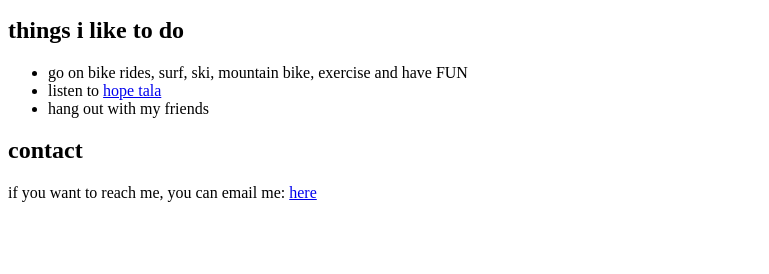
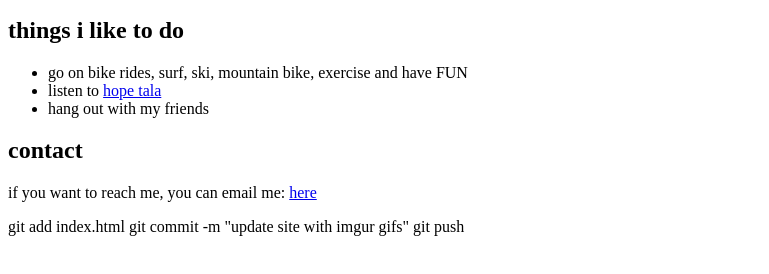
Before and after one commit to larsendrumporter-blip/Larsens-Website, a plain HTML site: page index.html in a window 1280 px wide. Shown: the part 254-528 px from the top of the page, without its empty margins (0-769 px from the left). Drawn offline with Linux system fonts and the light colour scheme.

Commit message:
Update index.html

```diff
--- a/index.html
+++ b/index.html
@@ -49,5 +49,8 @@
         if you want to reach me, you can email me:
         <a href="mailto:larsen@ucsb.edu">here</a>
     </p>
+    git add index.html
+git commit -m "update site with imgur gifs"
+git push
 </body>
 </html>
```
